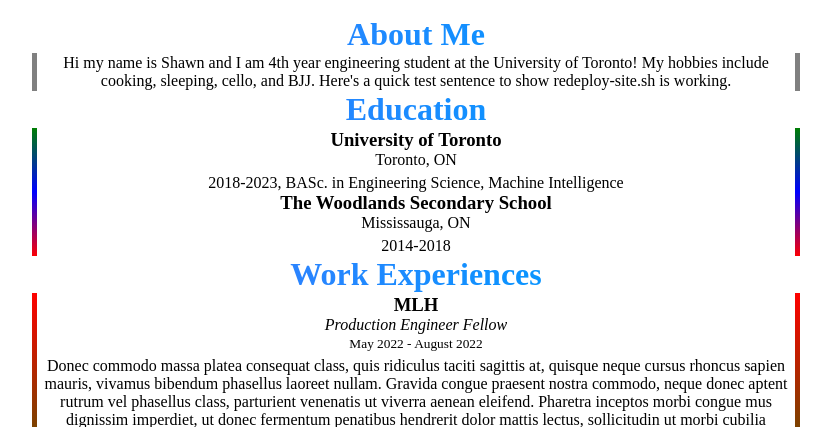
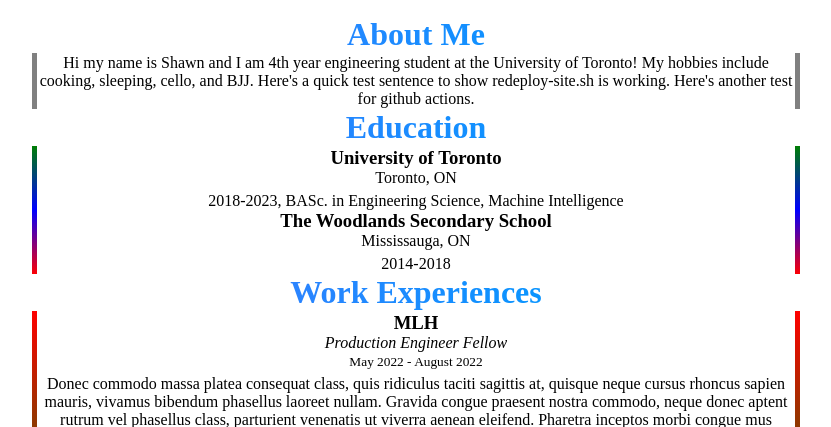
Before and after one commit to shawnzhang12/flask-personal-portfolio, a Flask app: page / in a window 1280 px wide. Shown: the part 64-491 px from the top of the page, without its empty margins (224-1055 px from the left). Run offline with Flask 2, Linux system fonts and the light colour scheme; parts of the project's set-up code (start-up, migrations or seed data) failed here and were passed over.

Commit message:
changing about section

```diff
--- a/app/templates/about.j2
+++ b/app/templates/about.j2
@@ -2,6 +2,7 @@
     <h1 class="no-margin rainbow-text-animated">About Me</h1>
     <ol id="about" class="lr-border">
        <p>Hi my name is {{name}} and I am 4th year engineering student at the University of Toronto!
-       My hobbies include cooking, sleeping, cello, and BJJ. Here's a quick test sentence to show redeploy-site.sh is working.</p>
+       My hobbies include cooking, sleeping, cello, and BJJ. Here's a quick test sentence to show redeploy-site.sh is working.
+       Here's another test for github actions.</p>
     </ol>
 </div>
```
